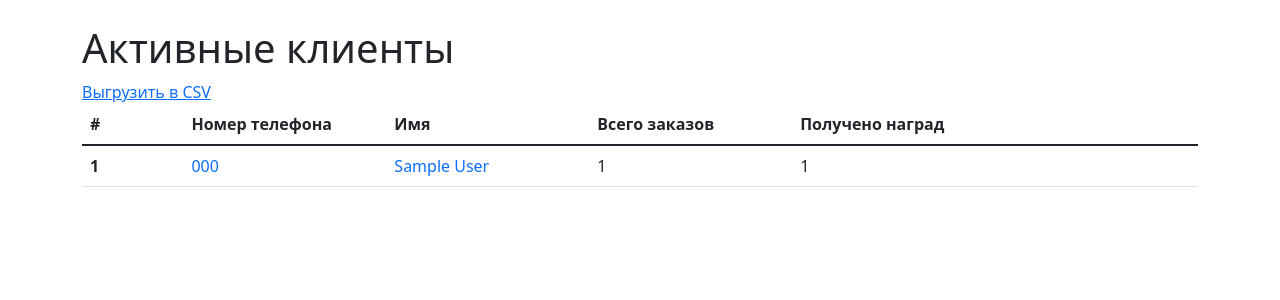
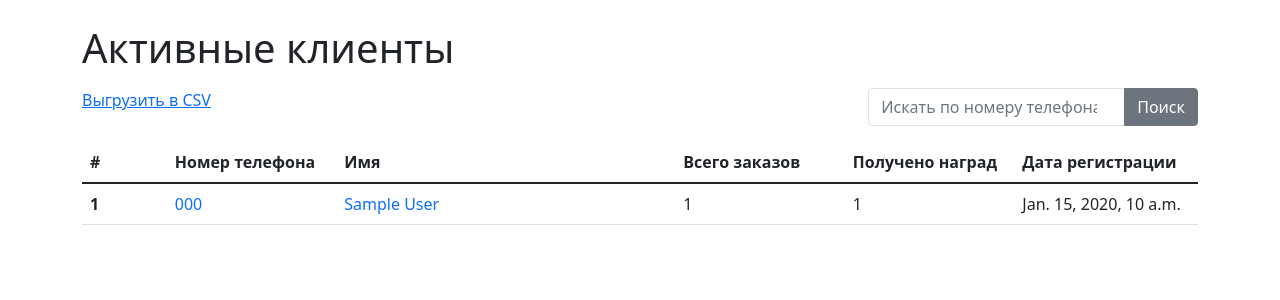
Before and after one commit to nvrmndmnm/Loyalty-Program-App, a Django app: template source/merchantapp/templates/customers/customers_list.html in a window 1280 px wide. Shown: the part 56-356 px from the top of the page. Run offline with Django 3.2, Linux system fonts and the light colour scheme; the template is opened without the code that fills it: most values are stand-ins (such as "Sample title", 1, 10 or a date in 2020).

Commit message:
#65 Добавил поиск и дату регистрации в список клиентов, поправил плейсхолдер и ошибку переменной DEBUG в настройках

```diff
--- a/source/Loyalty_Program_App/settings.py
+++ b/source/Loyalty_Program_App/settings.py
@@ -23,7 +23,7 @@ BASE_DIR = Path(__file__).resolve().parent.parent
 SECRET_KEY = os.getenv('SECRET_KEY')
 
 # SECURITY WARNING: don't run with debug turned on in production!
-DEBUG = bool(os.getenv('DEBUG'))
+DEBUG = bool(int(os.getenv('DEBUG')))
 
 ALLOWED_HOSTS = os.getenv('ALLOWED_HOSTS').split(' ')
 
--- a/source/merchantapp/templates/customers/customers_list.html
+++ b/source/merchantapp/templates/customers/customers_list.html
@@ -1,15 +1,24 @@
 {% extends 'base.html' %}
 {% block content %}
     <h1>Активные клиенты</h1>
-    <a href="{% url 'merchantapp:customers_download' %}">Выгрузить в CSV</a>
+    <div class="d-flex justify-content-between my-3">
+        <a href="{% url 'merchantapp:customers_download' %}">Выгрузить в CSV</a>
+        <form method="get">
+            <div class="input-group">
+                <input class="form-control border" type="search" name="id" placeholder="Искать по номеру телефона">
+                <button class="btn btn-secondary" type="submit">Поиск</button>
+            </div>
+        </form>
+    </div>
     <table class="table table-hover">
         <thead>
         <tr>
             <th scope="col" style="width: 5%">#</th>
             <th scope="col" style="width: 10%">Номер телефона</th>
-            <th scope="col" style="width: 10%">Имя</th>
+            <th scope="col" style="width: 20%">Имя</th>
             <th scope="col" style="width: 10%">Всего заказов</th>
-            <th scope="col" style="width: 20%">Получено наград</th>
+            <th scope="col" style="width: 10%">Получено наград</th>
+            <th scope="col" style="width: 10%">Дата регистрации</th>
         </tr>
         </thead>
         <tbody>
@@ -20,6 +29,7 @@
                 <td><a class="text-decoration-none" href="{% url 'merchantapp:orders' customer.id %}">{{ customer.first_name }} {{ customer.last_name }}</a></td>
                 <td>{{ customer.order_user.count }}</td>
                 <td>{{ customer.user_reward.count }}</td>
+                <td>{{ customer.date_joined }}</td>
             </tr>
         {% endfor %}
         </tbody>
--- a/source/merchantapp/templates/index.html
+++ b/source/merchantapp/templates/index.html
@@ -4,7 +4,7 @@
 {% block content %}
     <form method="get" action={% url 'merchantapp:user_search' %}>
         <div class="input-group">
-            <input class="form-control border" type="search" name="id" placeholder="Search">
+            <input class="form-control border" type="search" name="id" placeholder="Поиск">
             <button class="btn btn-secondary" type="submit">{% trans "Search" %}</button>
         </div>
     </form>
```
Also changed, not shown: source/merchantapp/views.py (+26 -0 lines).
